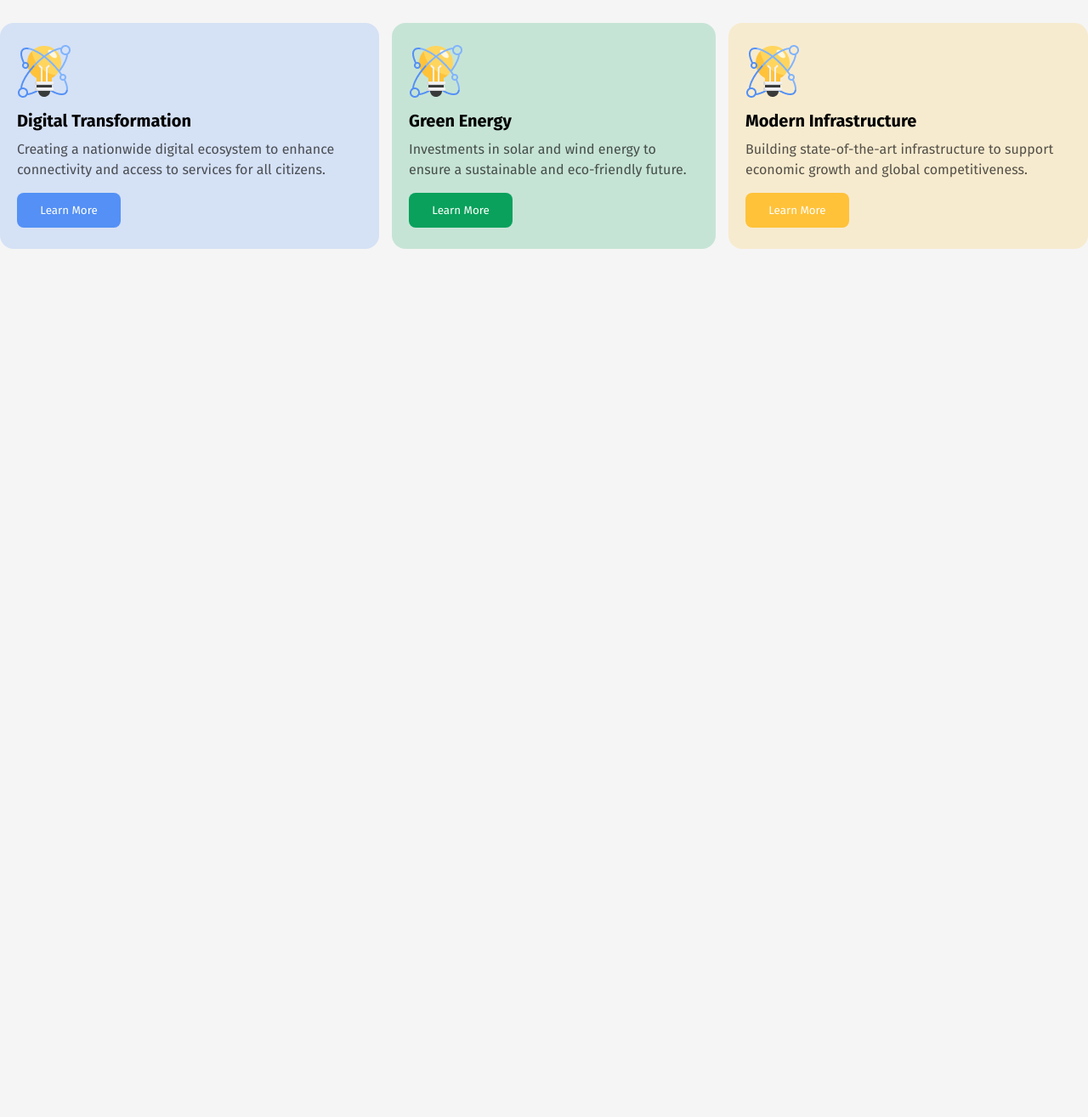
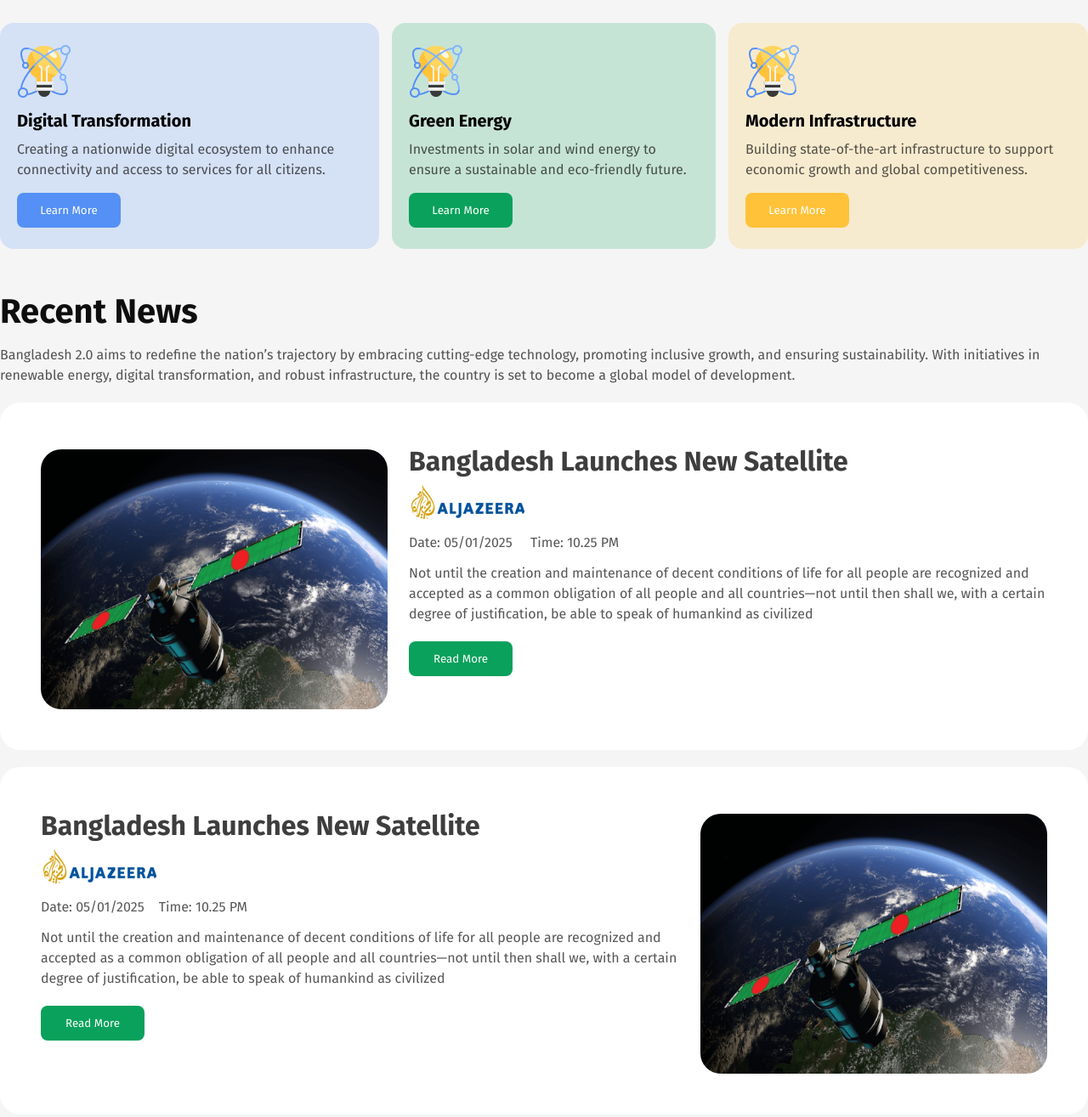
Before and after one commit to wg-designer84/my-assignment-1, a plain HTML site: page index.html in a window 1280 px wide. Shown: the part 768-2083 px from the top of the page at 85% size. Before the commit the page ends 1061 px from the top, so only its background shows below. Drawn offline with Linux system fonts and the light colour scheme.

Commit message:
Adding news section

```diff
--- a/index.html
+++ b/index.html
@@ -24,7 +24,7 @@
         </section>
         <!-- Hero Section end -->
         <!-- Vision Section start -->
-        <div class="vision">
+        <section class="vision">
             <h1>The Vision of Future</h1>
             <p>Bangladesh 2.0 aims to redefine the nation’s trajectory by embracing cutting-edge technology, promoting inclusive growth, and ensuring sustainability. With initiatives in renewable energy, digital transformation, and robust infrastructure, the country is set to become a global model of development.</p>
             <div class="vision-cards">
@@ -47,7 +47,51 @@
                     <button><a href="#">Learn More</a></button>
                 </div>
             </div>
-        </div>
+        </section>
+        <!-- Vision Section End -->
+
+        <!-- News Section Start -->
+        <section class="News">
+            <h1>Recent News</h1>
+            <p>Bangladesh 2.0 aims to redefine the nation’s trajectory by embracing cutting-edge technology, promoting inclusive growth, and ensuring sustainability. With initiatives in renewable energy, digital transformation, and robust infrastructure, the country is set to become a global model of development.</p>
+            <div class="news-card">
+                <img src="assets/satelite.png" alt="">
+                <div class="news-card-content">
+                    <h2>Bangladesh Launches New Satellite</h2>
+                    <img src="assets/al-jazeera.png" alt="">
+                    <p>Date: 05/01/2025 &nbsp;&nbsp;&nbsp; Time: 10.25 PM</p>
+                    <p>Not until the creation and maintenance of decent conditions of life for all people are recognized and accepted as a common obligation of all people and all countries—not until then shall we,
+                        with a certain degree of justification, be able to speak of humankind as civilized
+                    </p>
+                    <button><a href="#">Read More</a></button>
+                </div>
+            </div>
+            <div class="news-card">
+                <div class="news-card-content">
+                    <h2>Bangladesh Launches New Satellite</h2>
+                    <img src="assets/al-jazeera.png" alt="">
+                    <p>Date: 05/01/2025 &nbsp;&nbsp;&nbsp;Time: 10.25 PM</p>
+                    <p>Not until the creation and maintenance of decent conditions of life for all people are recognized and accepted as a common obligation of all people and all countries—not until then shall we,
+                        with a certain degree of justification, be able to speak of humankind as civilized
+                    </p>
+                    <button><a href="#">Read More</a></button>
+                </div>
+                <img src="assets/satelite.png" alt="">
+            </div>
+            <div class="news-card">
+                <img src="assets/satelite.png" alt="">
+                <div class="news-card-content">
+                    <h2>Bangladesh Launches New Satellite</h2>
+                    <img src="assets/al-jazeera.png" alt="">
+                    <p>Date: 05/01/2025 &nbsp;&nbsp;&nbsp; Time: 10.25 PM</p>
+                    <p>Not until the creation and maintenance of decent conditions of life for all people are recognized and accepted as a common obligation of all people and all countries—not until then shall we,
+                        with a certain degree of justification, be able to speak of humankind as civilized
+                    </p>
+                    <button><a href="#">Read More</a></button>
+                </div>
+            </div>
+        </section>
+        <!-- News Section End -->
     </main>
     <footer></footer>
 </body>
--- a/style.css
+++ b/style.css
@@ -142,7 +142,6 @@
 .vision .card button a{
     text-decoration: none;
     color: #fff;
-
 }
 
 .vision .vision-cards .card-1 button{
@@ -178,3 +177,83 @@
     cursor: pointer;
     border-radius: 0;
 }
+
+/* News Section Css */
+.News{
+    display: block;
+    margin: 0 auto;
+    width: 1280px;
+}
+
+.News > h1{
+    font-size: 40px;
+    font-weight: 700px;
+    color: #0E0E0E;
+    padding: 50px 0 15px 0;
+}
+
+.News > p{
+    font-size: 16px;
+    font-weight: 400;
+    color: rgb(14, 14, 14, 70%);
+    line-height: 24px;
+}
+
+.News .news-card{
+    display: flex;
+    gap: 25px;
+    background-color: #ffffff;
+    border-radius: 24px;
+    margin:20px 0;
+    padding: 48px;
+}
+
+.News .news-card img{
+    width:408px;
+    height:306px;
+    border-radius:24px;
+    margin-top: 7px;
+}
+
+.News .news-card .news-card-content h2{
+    font-size: 32px;
+    font-weight: 700;
+    line-height: 42px;
+    color: rgb(14, 14, 14, 80%);
+}
+
+.News .news-card .news-card-content > p{
+    font-size: 16px;
+    font-weight: 400;
+    color: rgb(14, 14, 14, 70%);
+    line-height: 24px;
+    padding: 12px 0 0 0;
+}
+
+.News .news-card .news-card-content img{
+    max-width: 140px;
+    height:40px;
+    object-fit: contain;
+}
+
+.News .news-card .news-card-content button{
+    width: 122px;
+    height: 41px;
+    border-radius: 8px;
+    border: none;
+    margin-top:15px;
+    background-color: #09A15C;
+    margin: 20px 0 0 0;
+}
+
+.News .news-card .news-card-content button:hover{
+    background-color: #0a693e;
+    transition:0.5s;
+    cursor: pointer;
+    border-radius: 0;
+}
+
+.News .news-card .news-card-content button a{
+    text-decoration: none;
+    color: #fff;
+}
```
